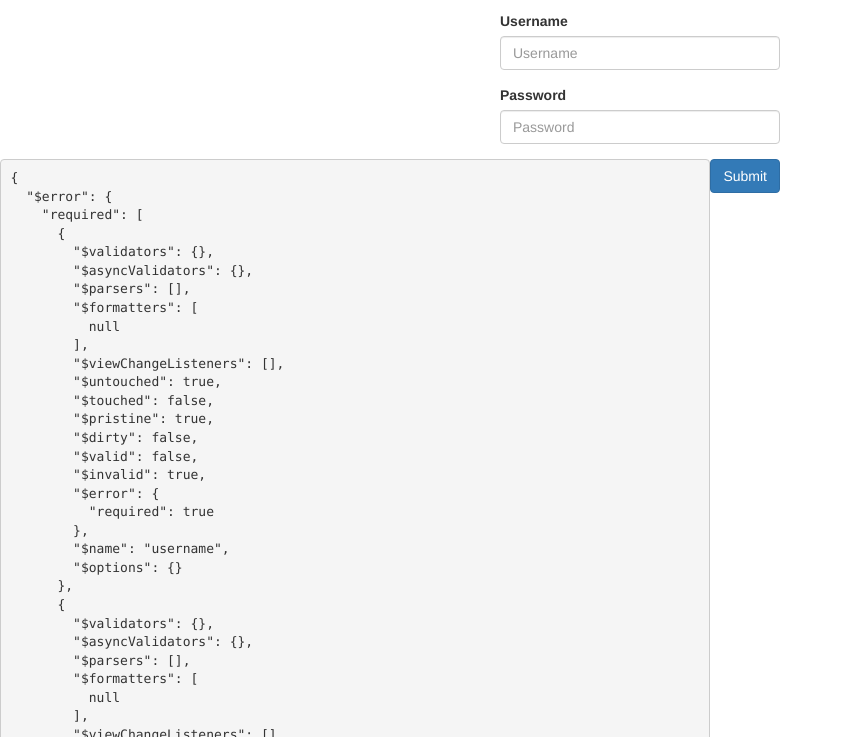
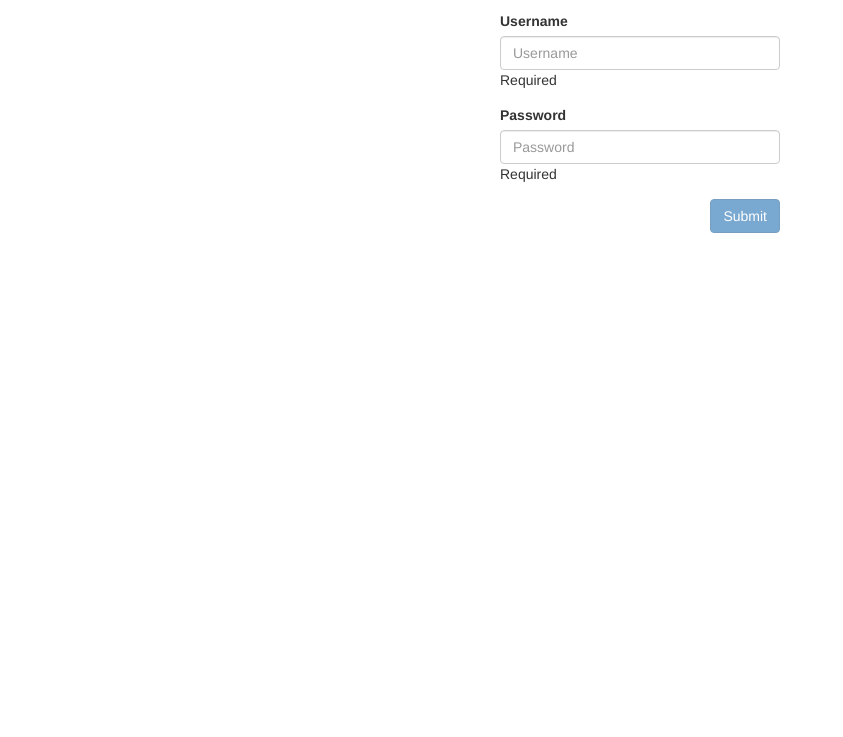
Before and after one commit to dreamthink/SignupForm2, a website: page index.html in a window 1280 px wide. Shown: the part 63-800 px from the top of the page, without its empty margins (0-843 px from the left). Drawn offline with nearby package versions, Linux system fonts and the light colour scheme.

Commit message:
Working disabled submit button

```diff
--- a/index.html
+++ b/index.html
@@ -15,17 +15,18 @@
 		<div class="form-group">
 			<label for="username">Username</label>
 			<input type="text" ng-model="myCtrl.username" name="username" class="form-control" placeholder="Username" required>
-			<span class="error-msg" ng-show="myCtrl.myForm.username.$error.required">Required</span>
+			<span class="error-msg" ng-show="myForm.username.$error.required">Required</span>
 		</div>
 		<div class="form-group">
 			<label for="password">Password</label>
 			<input type="password" ng-model="myCtrl.password" name="password" class="form-control" placeholder="Password" required>
+			<span class="error-msg" ng-show="myForm.password.$error.required">Required</span>
 		</div>
 		<div class="form-group">
-			<button type="submit" class="btn btn-primary pull-right">Submit</button>
+			<button type="submit" class="btn btn-primary pull-right" ng-disabled="myForm.$invalid">Submit</button>
 		</div>
 	</form>
-<pre>{{ myForm | json }}</pre>
-
+<!-- <pre>{{ myForm | json }}</pre>
+ -->
 </body>
 </html>
--- a/js/app.js
+++ b/js/app.js
@@ -1,6 +1,6 @@
 angular.module("myApp", [])
 	.controller("myController", function() {
 		this.submitForm = function() {
-			alert("OK");
+			alert("Username is " + this.username + "\nPassword is " + this.password);
 		};
 	});
```
